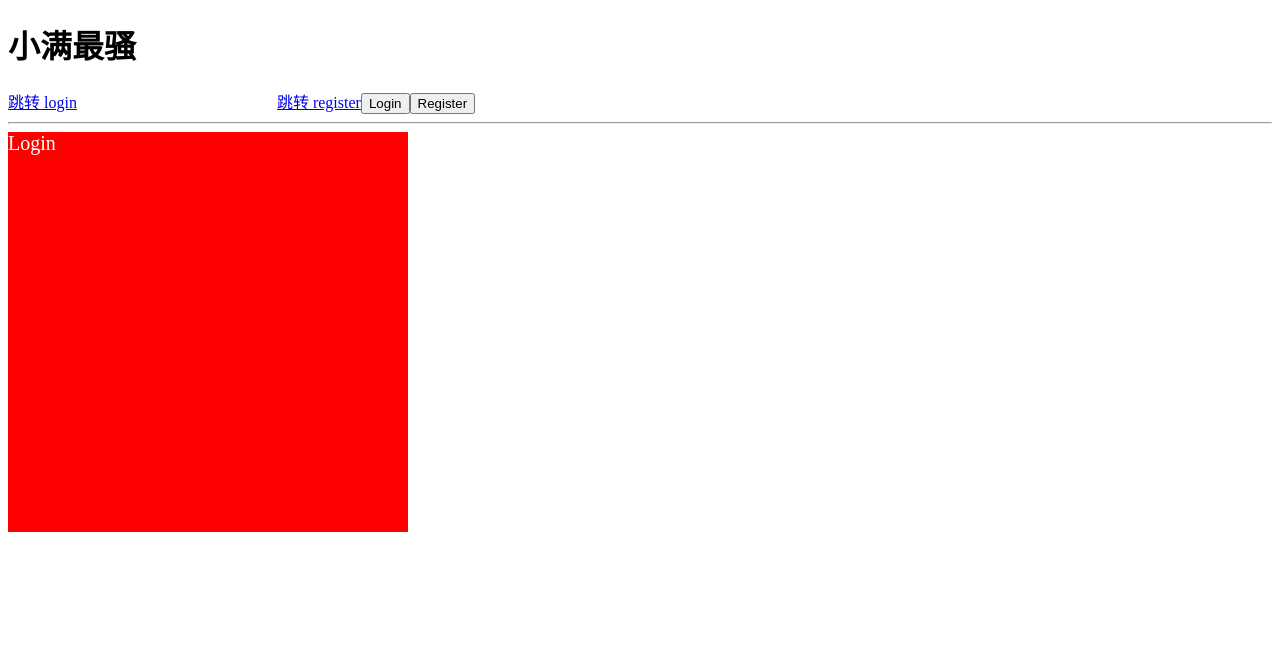
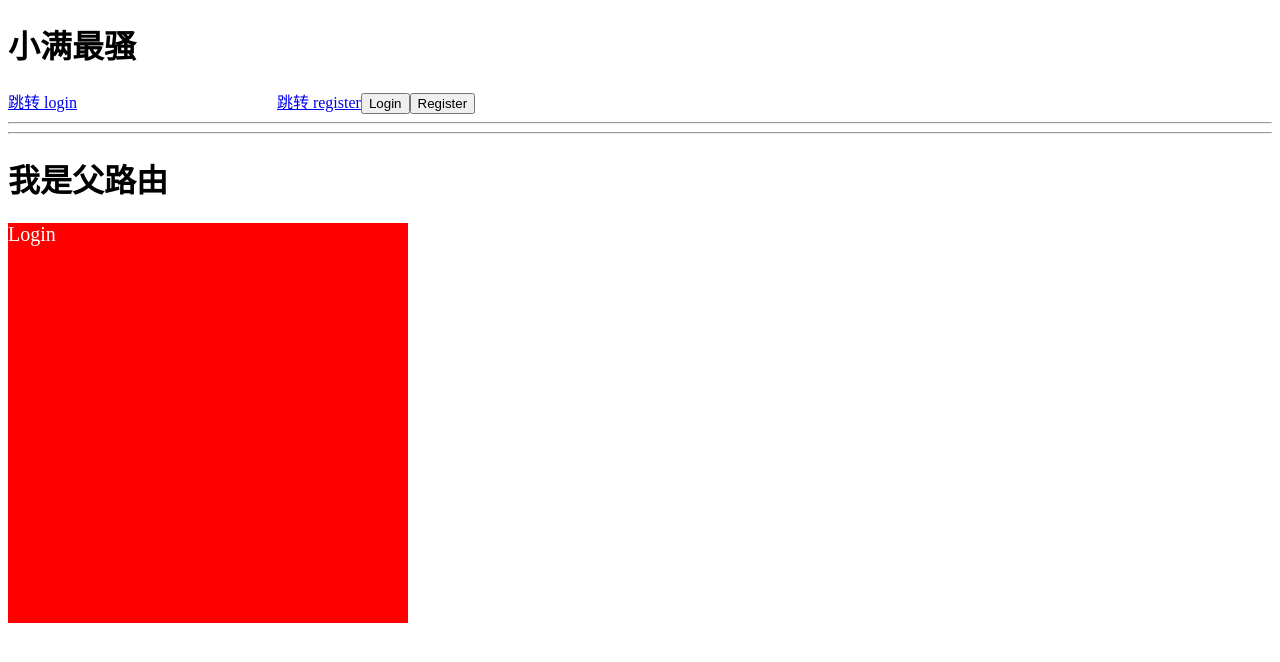
Before and after one commit to Huxzhi/vue-router, a Vue app: page / in a window 1280 px wide. Shown: the top 662 px of the page. Built offline with nearby package versions, Linux system fonts and the light colour scheme.

Commit message:
嵌套路由

```diff
--- /dev/null
+++ b/src/components/Footer.vue
@@ -0,0 +1,18 @@
+<template>
+
+  <div>
+    <hr>
+    <h1>我是父路由</h1>
+    <router-view></router-view>
+  </div>
+
+</template>
+
+<script setup lang='ts'>
+import { ref, reactive } from 'vue'
+
+</script>
+
+<style lang='less' scoped>
+
+</style>
--- a/src/router/index.ts
+++ b/src/router/index.ts
@@ -8,8 +8,14 @@ import { createRouter, createWebHistory, createWebHashHistory, createMemoryHisto
 //路由数组的类型 RouteRecordRaw
 // 定义一些路由
 // 每个路由都需要映射到一个组件。
-const routes: Array<RouteRecordRaw> = [{
+const routes: Array<RouteRecordRaw> = [
+  {
     path: '/',
+    name: 'Footer',//命名式路由模式
+    component: () => import('../components/Footer.vue'),//lazy 懒加载
+    children: [
+      {
+        path: '',
         name: 'Login',//命名式路由模式
         component: () => import('../components/Login.vue') //lazy 懒加载
       }, {
@@ -17,6 +23,8 @@ const routes: Array<RouteRecordRaw> = [{
         name: 'Register',
         component: () => import('../components/Register.vue')
       }]
+  },
+]
 
 
 
```
Lines whose indentation alone changed are shown as unchanged.
